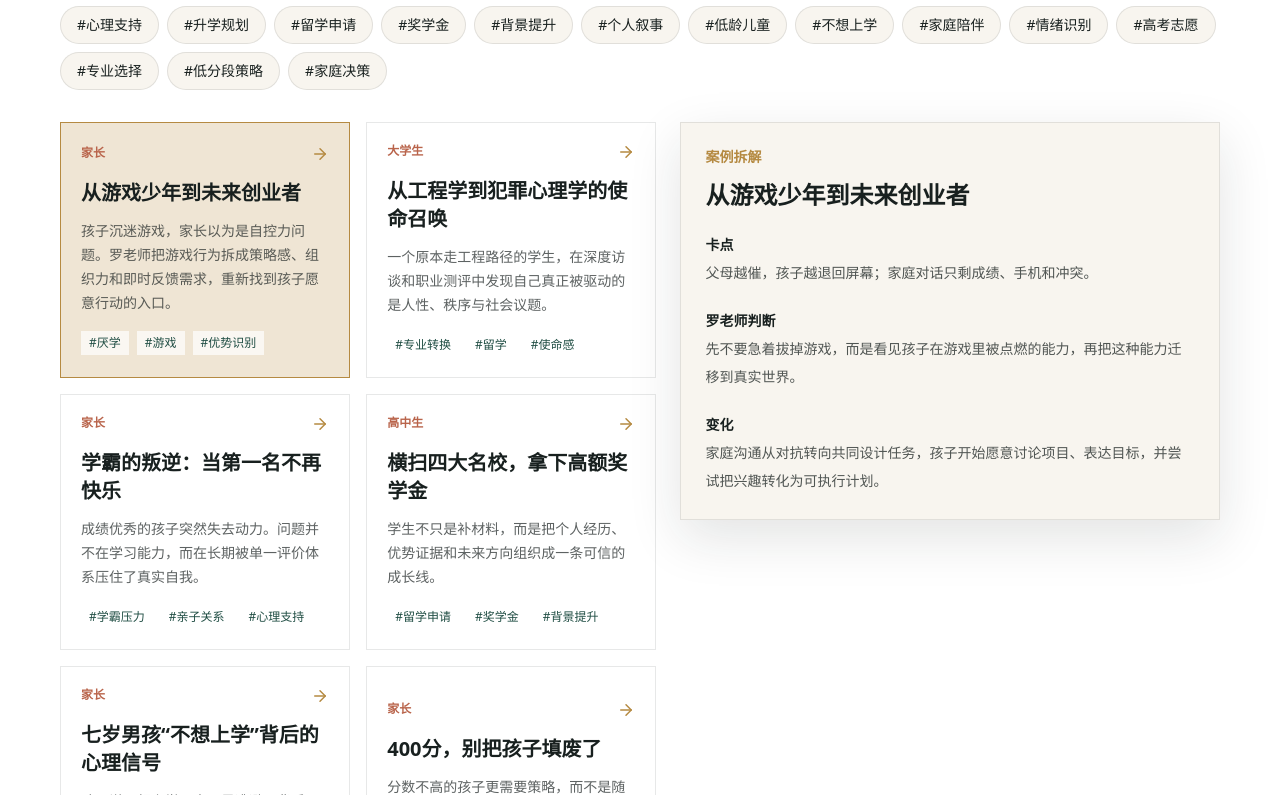
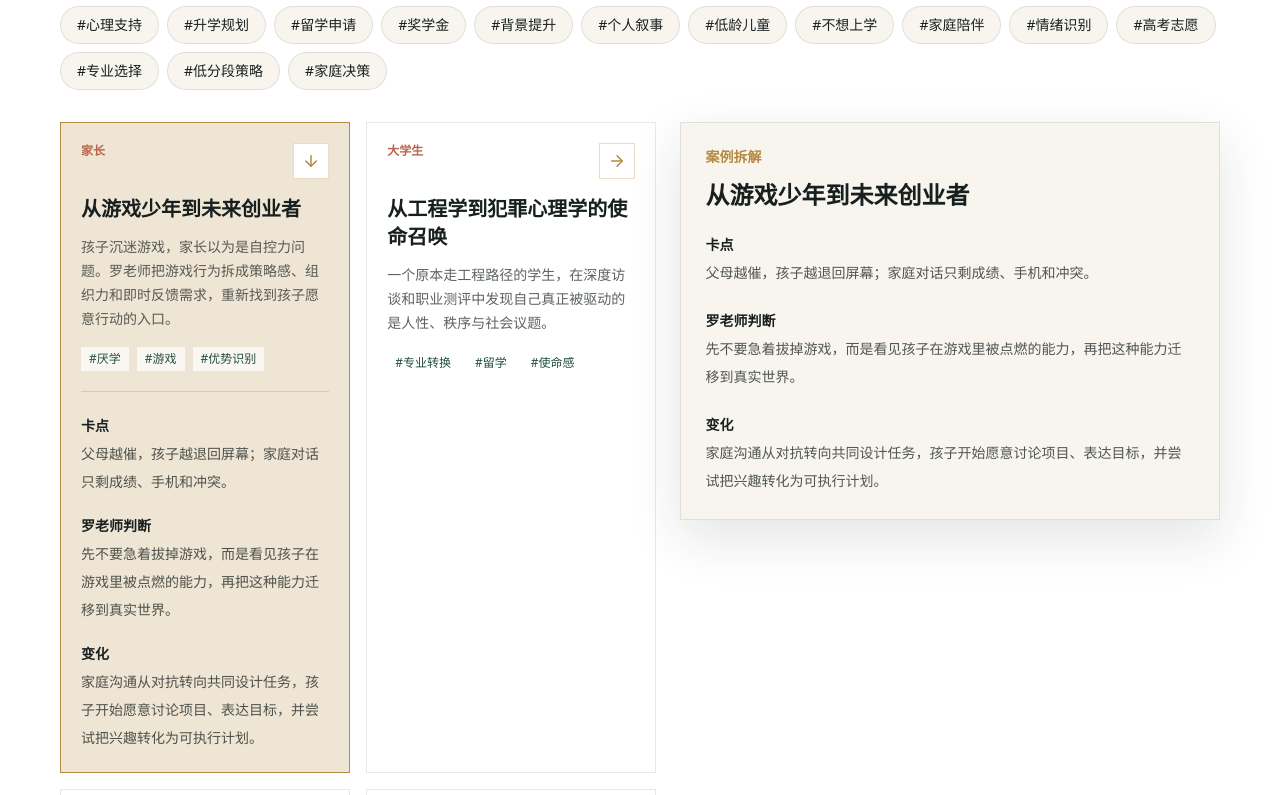
Before and after one commit to zyzxkb2019/Luolihong-Agent, a Next.js app: page / in a window 1280 px wide. Shown: the part 2265-3060 px from the top of the page. Built offline with nearby package versions, Linux system fonts and the light colour scheme; no server answers.

Commit message:
Expand case details inline

```diff
--- a/components/CaseLibrary.tsx
+++ b/components/CaseLibrary.tsx
@@ -54,17 +54,32 @@ export function CaseLibrary() {
                 暂无匹配案例
               </div>
             ) : (
-              filtered.map((story) => (
+              filtered.map((story) => {
+                const isOpen = active?.id === story.id;
+
+                return (
+                  <article
+                    key={story.id}
+                    className={`min-h-[220px] border p-5 text-left transition hover:-translate-y-0.5 hover:shadow-soft ${
+                      isOpen ? "border-brass bg-warm" : "border-ink/10 bg-white"
+                    }`}
+                  >
                     <button
-                  key={story.id}
+                      type="button"
                       onClick={() => setActiveId(story.id)}
-                  className={`focus-ring min-h-[220px] border p-5 text-left transition hover:-translate-y-0.5 hover:shadow-soft ${
-                    active?.id === story.id ? "border-brass bg-warm" : "border-ink/10 bg-white"
-                  }`}
+                      aria-expanded={isOpen}
+                      aria-controls={`case-detail-${story.id}`}
+                      className="focus-ring w-full text-left"
                     >
                       <div className="flex items-start justify-between gap-4">
                         <span className="text-xs font-semibold text-coral">{story.audience}</span>
-                    <ArrowRight size={18} className="shrink-0 text-brass" />
+                        <span
+                          className={`inline-flex h-9 w-9 shrink-0 items-center justify-center border border-brass/30 text-brass transition ${
+                            isOpen ? "rotate-90 bg-white" : "bg-transparent"
+                          }`}
+                        >
+                          <ArrowRight size={18} />
+                        </span>
                       </div>
                       <h3 className="mt-4 text-xl font-semibold text-ink">{story.title}</h3>
                       <p className="mt-3 text-sm leading-6 text-ink/70">{story.summary}</p>
@@ -76,11 +91,33 @@ export function CaseLibrary() {
                         ))}
                       </div>
                     </button>
-              ))
+
+                    {isOpen ? (
+                      <div
+                        id={`case-detail-${story.id}`}
+                        className="mt-5 border-t border-brass/30 pt-5 text-sm leading-7 text-ink/75"
+                      >
+                        <div>
+                          <p className="font-semibold text-ink">卡点</p>
+                          <p>{story.tension}</p>
+                        </div>
+                        <div className="mt-4">
+                          <p className="font-semibold text-ink">罗老师判断</p>
+                          <p>{story.insight}</p>
+                        </div>
+                        <div className="mt-4">
+                          <p className="font-semibold text-ink">变化</p>
+                          <p>{story.outcome}</p>
+                        </div>
+                      </div>
+                    ) : null}
+                  </article>
+                );
+              })
             )}
           </div>
 
-          <aside className="border border-ink/10 bg-porcelain p-6 shadow-soft lg:sticky lg:top-6 lg:self-start">
+          <aside className="hidden border border-ink/10 bg-porcelain p-6 shadow-soft lg:sticky lg:top-6 lg:block lg:self-start">
             <p className="text-sm font-semibold text-brass">案例拆解</p>
             <h3 className="mt-3 text-2xl font-semibold text-ink">{active.title}</h3>
             <div className="mt-5 space-y-5 text-sm leading-7 text-ink/75">
```
Lines whose indentation alone changed are shown as unchanged.
